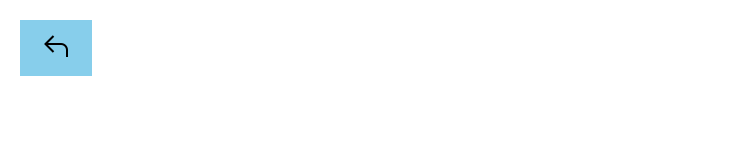
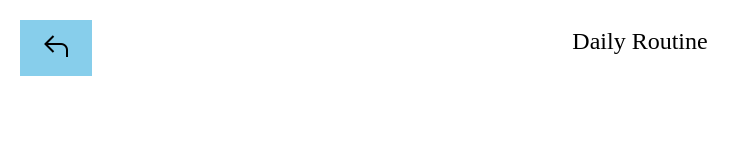
Before and after one commit to Shaamelo/Proyecto_AppHibrida, a plain HTML site: page Monday.html in a window 1280 px wide. Shown: the whole page, without its empty margins (0-750 px from the left). Drawn offline with Linux system fonts and the light colour scheme.

Commit message:
Se agrega el titulo

```diff
--- a/Monday.html
+++ b/Monday.html
@@ -13,6 +13,12 @@
     <img src="Imagenes/return-icon.png" alt="Return">
 </a>
 
+<!-- Titulo -->
+<header>
+    Daily Routine
+</header>
+
+
 
 
 </body>
```
